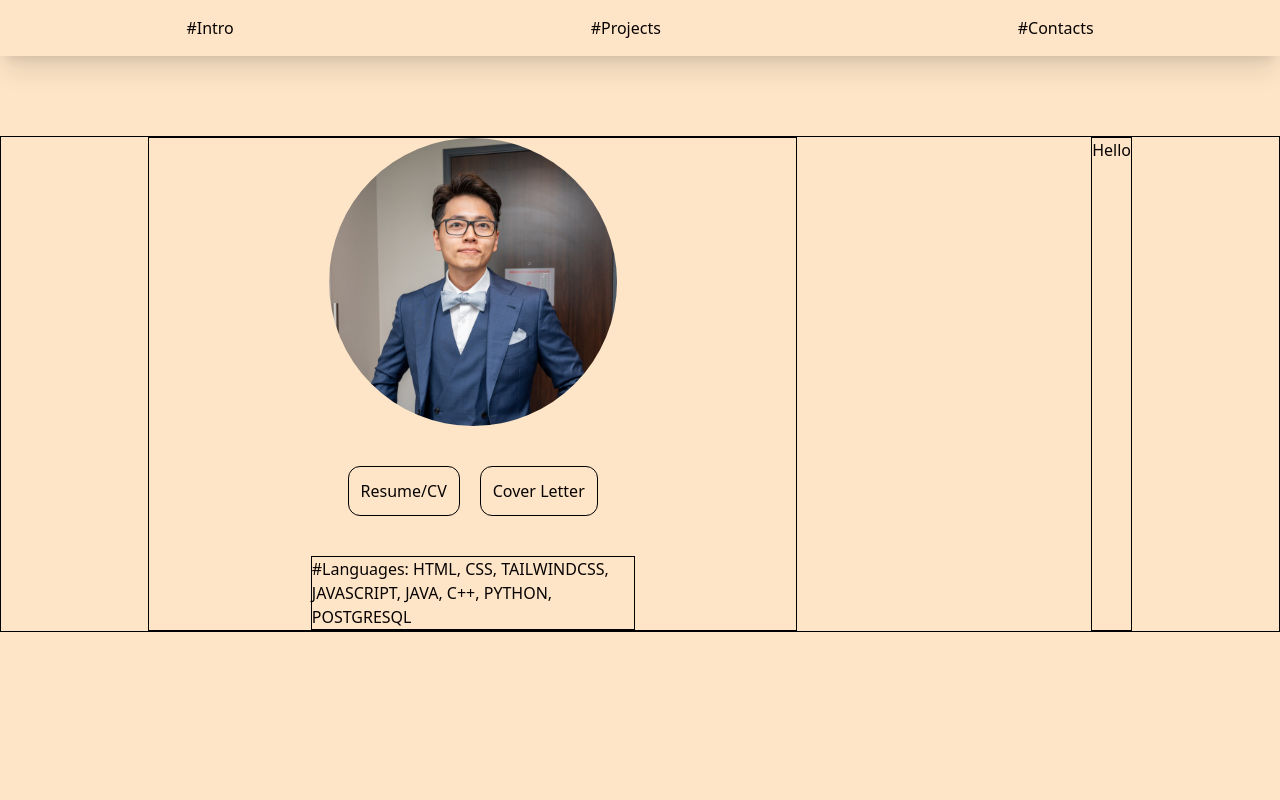
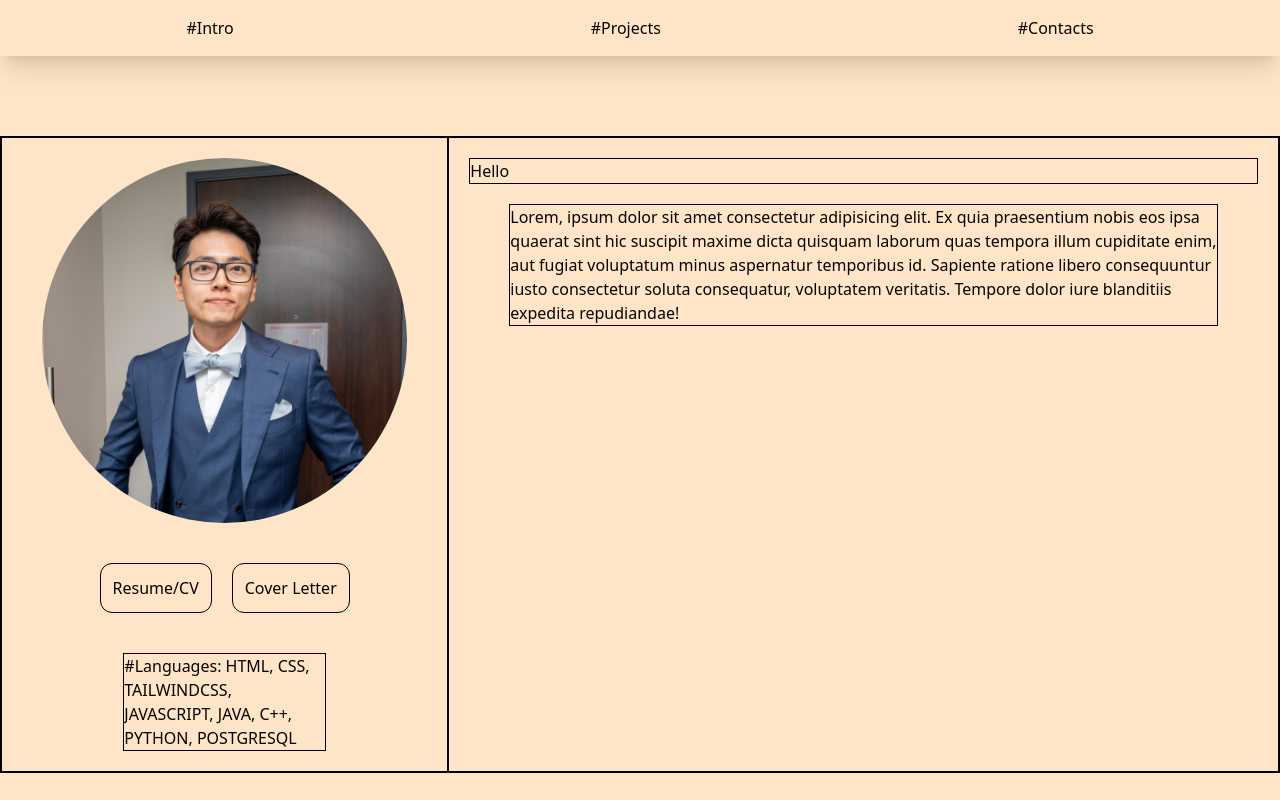
Before and after one commit to noname1112392/profile-website, a website: page src/index.html in a window 1280 px wide. Drawn offline with Linux system fonts and the light colour scheme.

Commit message:
Edit profile picture size and moved it to center. Added lorem to paragraph intro

```diff
--- a/src/index.html
+++ b/src/index.html
@@ -27,10 +27,10 @@
             <!-- Left / Right side outter-->
             <div class="flex justify-around mt-20 border border-black">
                 <!-- Left side/ profile, cv, cover letter, languages -->
-                <div class="flex flex-col items-center space-y-10 border border-black">
+                <div class="flex flex-col items-center space-y-10 border border-black w-[35%] p-5">
                     <!-- Profile container -->
-                    <div>
-                        <img src="/src/img/1664425439572.jpeg" alt="profile picture" class="w-72 rounded-full" />
+                    <div class="flex justify-center">
+                        <img src="/src/img/1664425439572.jpeg" alt="profile picture" class="w-[90%] rounded-full" />
                     </div>
                     <!-- Resume/cover letter container -->
                     <div class="flex space-x-5">
@@ -43,11 +43,14 @@
                     </div>
                 </div>
                 <!-- Right side/ brief intro (summary of the cover letter) -->
-                <div class="border border-black">
+                <div class="border border-black w-[65%] p-5 space-y-5">
                     <!-- Header/Name container -->
-                    <div> Hello</div>
+                    <div class="border border-black">
+                        <h1>Hello</h1>
+                    </div>
                     <!-- Paragraph Intro -->
-                    <p></p>
+                    <p class="m-10 border border-black">Lorem, ipsum dolor sit amet consectetur adipisicing elit. Ex quia praesentium nobis eos ipsa quaerat sint hic suscipit maxime dicta quisquam laborum quas tempora illum cupiditate enim,
+                        aut fugiat voluptatum minus aspernatur temporibus id. Sapiente ratione libero consequuntur iusto consectetur soluta consequatur, voluptatem veritatis. Tempore dolor iure blanditiis expedita repudiandae!</p>
                 </div>
             </div>
         </div>
```
Also changed, not shown: public/styles.css.
